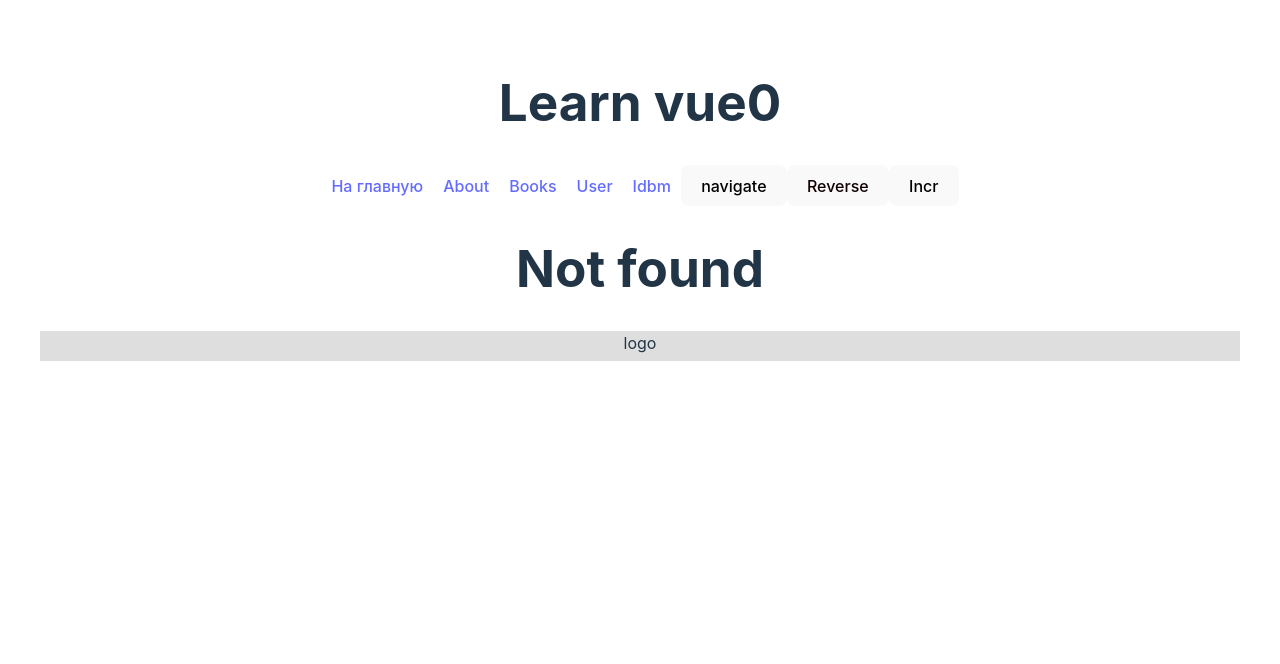
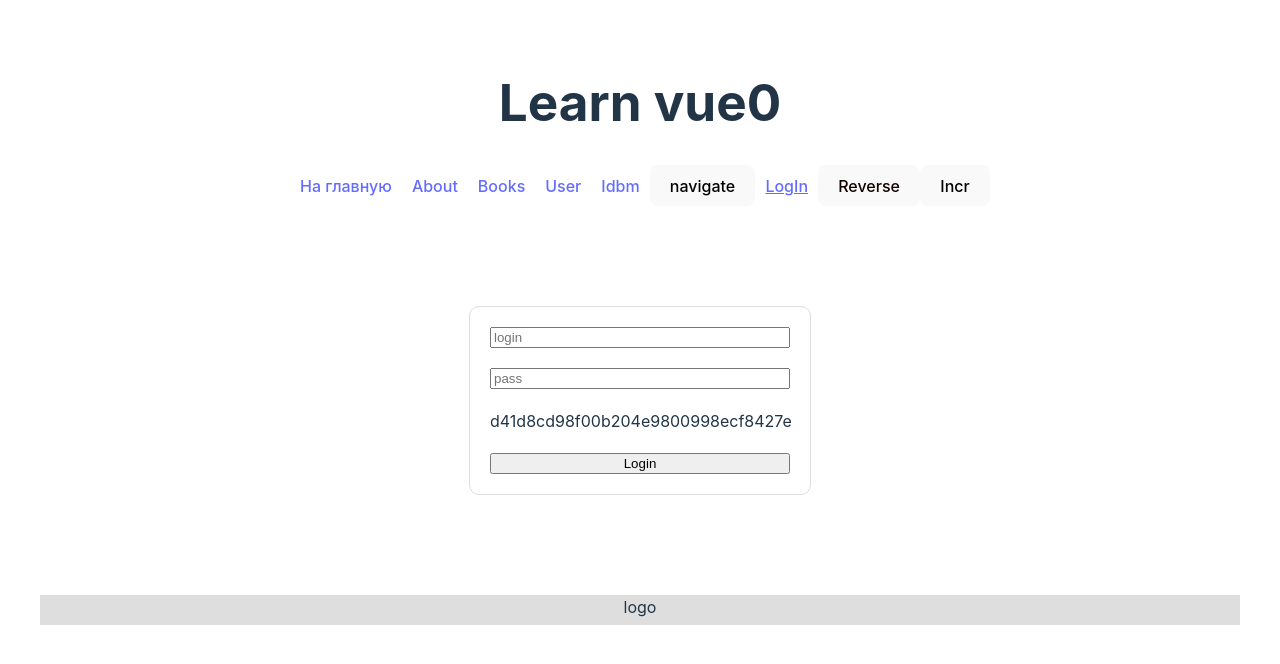
Before and after one commit to Gakmannn/WEB36VUE, a Vue app: page /login in a window 1280 px wide. Before the commit this address had no page. Shown: the top 664 px of the page. Built offline with nearby package versions, Linux system fonts and the light colour scheme.

Commit message:
pinia практика. User login

```diff
--- a/package.json
+++ b/package.json
@@ -12,11 +12,13 @@
     "@types/node": "^22.5.4",
     "axios": "^1.7.7",
     "gsap": "^3.12.5",
+    "md5": "^2.3.0",
     "pinia": "^2.2.4",
     "vue": "^3.4.15",
     "vue-router": "^4.4.4"
   },
   "devDependencies": {
+    "@types/md5": "^2.3.5",
     "@vitejs/plugin-vue": "^5.0.3",
     "typescript": "^5.2.2",
     "vite": "^5.1.0",
--- a/src/App.vue
+++ b/src/App.vue
@@ -5,7 +5,10 @@
     <RouterLink class="link" to="/books">Books</RouterLink>
     <RouterLink class="link" to="/user">User</RouterLink>
     <RouterLink class="link" to="/idbm">Idbm</RouterLink>
+    <RouterLink v-if="userStore.user" class="link" to="/lk">LK</RouterLink>
     <button @click="navigate">navigate</button>
+    <RouterLink v-if="!userStore.user" class="link" to="/login">LogIn</RouterLink>
+    <button v-else @click="userStore.logOut">LogOut</button>
   </HeaderComp>
 
   <!-- {{ route }} -->
@@ -27,7 +30,11 @@
 
 <script setup lang="ts">
 import { useRouter } from 'vue-router'
+import { useUser } from '#root/stores/user'
+const userStore = useUser()
 const router = useRouter()
+
+userStore.autoLogin()
 
 const navigate = ()=>{
   // location.assign('/user?plan=private#nothing')
--- a/src/main.ts
+++ b/src/main.ts
@@ -3,12 +3,12 @@ import './style.css'
 import App from '#root/App.vue'
 import { createPinia } from 'pinia'
 import HeaderComp from '#root/components/HeaderComponent.vue'
-import { router } from '#root/routes'
+import {router} from '#root/routes'
 
 const pinia = createPinia()
 
 const app = createApp(App)
+app.use(pinia)
 app.use(router)
-app.use(pinia)
 app.component('HeaderComp', HeaderComp)
 app.mount('#myApp')
--- /dev/null
+++ b/src/pages/LKPage.vue
@@ -0,0 +1,9 @@
+<template>
+    <h1>LK</h1>
+</template>
+
+<script setup lang="ts">
+
+</script>
+
+<style scoped></style>
--- /dev/null
+++ b/src/pages/LoginPage.vue
@@ -0,0 +1,35 @@
+<template>
+  <div v-if="!userStore.user" style="max-width: 300px; margin:100px auto; border-radius: 10px; border: 1px solid #DEDEDE; padding:20px;">
+    <form @submit.prevent="logIn" style="display:flex; flex-direction: column; gap:20px">
+      <input type="text" placeholder="login" v-model="login">
+      <input type="password" placeholder="pass" v-model="pass">
+      {{ md5(pass) }}
+      <p v-if="error">{{ error }}</p>
+      <input type="submit" value="Login">
+    </form>
+  </div>
+  <div v-else style="max-width: 300px; margin:100px auto; border-radius: 10px; border: 1px solid #DEDEDE; padding:20px;">
+    <h2>Добро подаловать, {{ userStore.user?.login }}</h2>
+  </div>
+</template>
+
+<script setup lang="ts">
+import { ref } from 'vue'
+import { useUser } from '#root/stores/user'
+import md5 from 'md5'
+const userStore = useUser()
+const login = ref('')
+const pass = ref('')
+const error = ref('')
+
+const logIn = () => {
+  if (login.value && pass.value) {
+    error.value = userStore.logIn(login.value, md5(pass.value))
+  } else {
+    error.value = 'Не введён логин либо пароль'
+  }
+}
+
+</script>
+
+<style scoped></style>
--- a/src/routes/index.ts
+++ b/src/routes/index.ts
@@ -1,8 +1,11 @@
 import { createWebHistory, createRouter } from 'vue-router'
+import { useUser } from '#root/stores/user'
 
 const routes = [
   // { path: '/', redirect: '/home' },
-  {path: '/', name: 'home', alias: '/home', component: () => import('#root/pages/HomePage.vue') },
+  { path: '/', name: 'home', alias: '/home', component: () => import('#root/pages/HomePage.vue') },
+  { path: '/lk', name: 'lk', alias: '/lk2', component: () => import('#root/pages/LKPage.vue') },
+  { path: '/login', name: 'login', component: () => import('#root/pages/LoginPage.vue') },
   { path: '/about', component: () => import('#root/pages/AboutPage.vue') },
   { path: '/books/:id?', component: () => import('#root/pages/BooksPage.vue'), props: true },
   { path: '/idbm/:id?', component: () => import('#root/pages/IdbmPage.vue'), props: true },
@@ -21,4 +24,10 @@ const router = createRouter({
   routes,
 })
 
+router.beforeEach((to, from, next) => {
+  const userStore = useUser()
+  if (!userStore.user && to.path.includes('/lk')) next('/login')
+  else next()
+})
+
 export {router}
--- /dev/null
+++ b/src/stores/user.ts
@@ -0,0 +1,36 @@
+import { defineStore } from 'pinia'
+import { ref, computed } from 'vue'
+
+type User = {
+  login:string,
+  image:string,
+}
+
+const users = [
+  { login: 'abc', pass:'098f6bcd4621d373cade4e832627b4f6', image:''}
+]
+
+export const useUser = defineStore('user', () => {
+  const user = ref(undefined as undefined | User)
+  const logOut = () => {
+    user.value = undefined
+    location.assign('/')
+  }
+  const logIn = (login:string, pass:string) => {
+    const tempUser = users.find((el)=>el.login==login)
+    if (tempUser && tempUser.pass == pass) {
+      user.value = {login, image:tempUser.image}
+      localStorage.user = JSON.stringify(user.value)
+      return ''
+    } else {
+      return 'Проверьте логин либо пароль'
+    }
+  }
+  const autoLogin = () => {
+    if (localStorage.user) {
+      const tempUser = JSON.parse(localStorage.user)
+      user.value = users.find((el) => el.login == tempUser.login)
+    }
+  }
+  return { user, logIn, logOut, autoLogin }
+})
```
Also changed, not shown: 1 other file (tests, documents, lock files or other folders).
